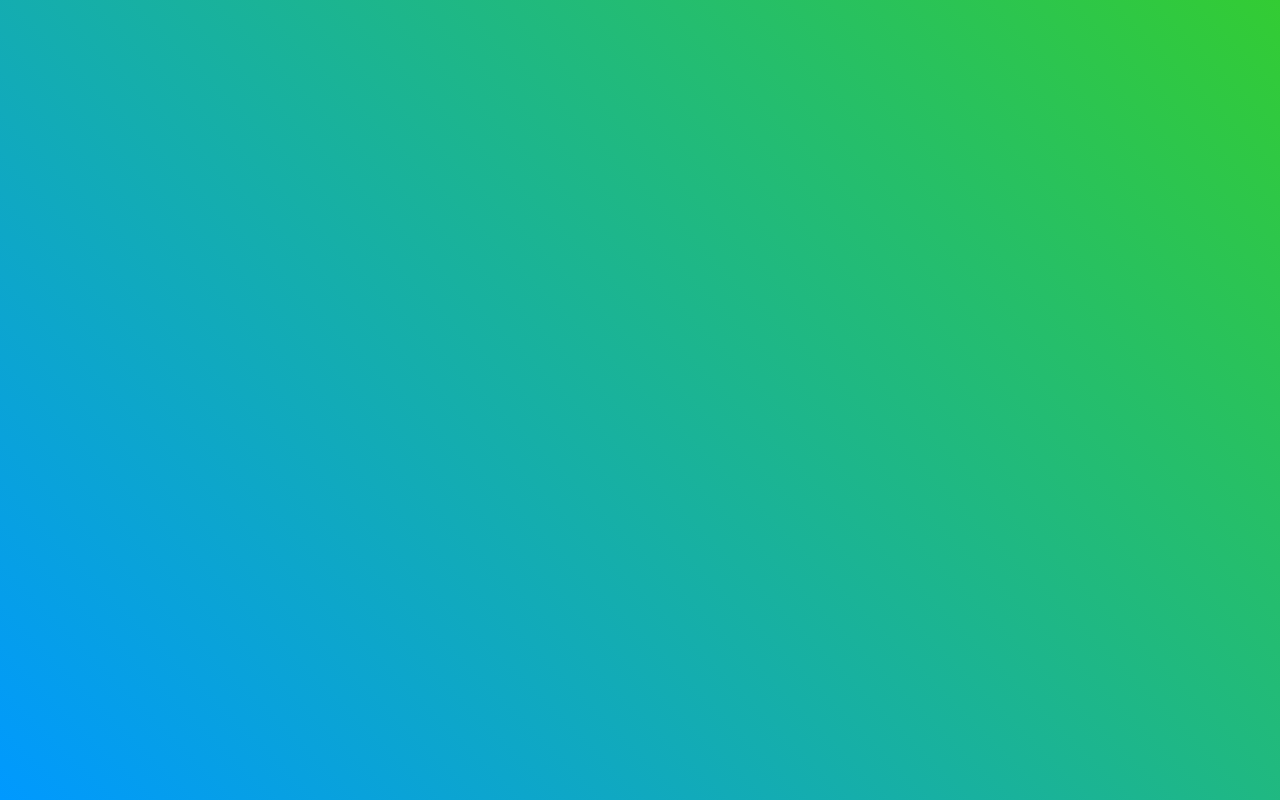
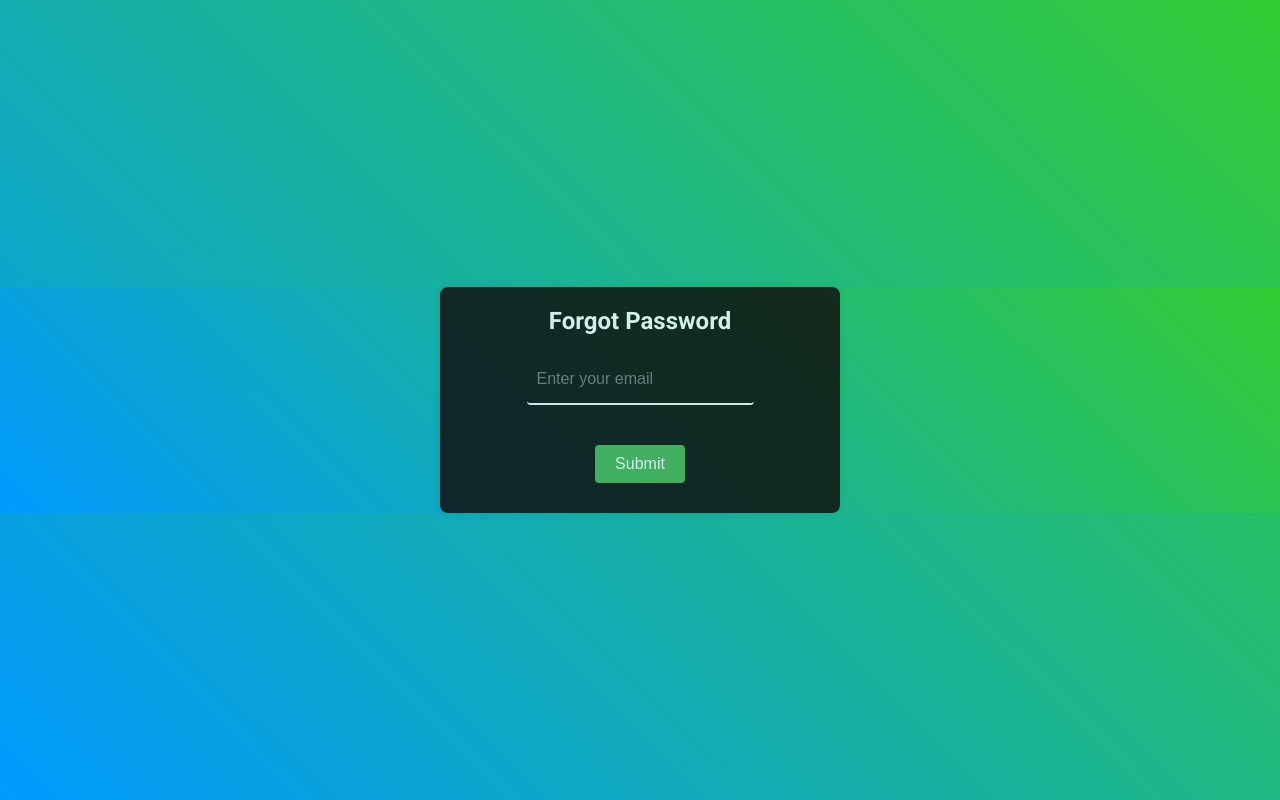
Before and after one commit to Nilushiya/Image_Pdf_Store_App-frontend, a React (Create React App) app: page /forgotPassword in a window 1280 px wide. Before the commit this address had no page. Built offline with nearby package versions, Linux system fonts and the light colour scheme.

Commit message:
forgot mail send success fully

```diff
--- a/src/App.js
+++ b/src/App.js
@@ -4,6 +4,8 @@ import Login from './Pages/Login';
 import Home from './Pages/Home';
 import Register from './Pages/Register';
 import { ToastContainer } from 'react-toastify';
+import ForgotPassword from './Pages/ForgotPassword';
+import ResetPassword from './Pages/ResetPassword';
 
 function App() {
   return (
@@ -14,6 +16,8 @@ function App() {
           <Route path='/' element={<Home />}/>
           <Route path='/login' element={<Login />}/>
           <Route path='/register' element={<Register />}/>
+          <Route path='/forgotPassword' element={<ForgotPassword />}/>
+          <Route path='/resetPassword' element={<ResetPassword />}/>
 
         </Routes>
        </BrowserRouter>
--- a/src/Components/Style/Login.css
+++ b/src/Components/Style/Login.css
@@ -11,8 +11,20 @@
     justify-content: center;
     align-items: center;
   }
-
-  .login-form h2 {
+  .forgot-password-form{
+    max-width: 400px;
+    margin: auto;
+    padding: 20px;
+    background-color: #0f0808;
+    border-radius: 8px;
+    box-shadow: 0 0 10px rgba(0, 0, 0, 0.1);
+    opacity: 80%;
+    display: flex;
+    flex-direction: column;
+    justify-content: center;
+    align-items: center;
+  }
+   h2 {
     text-align: center;
     margin-bottom: 20px;
     color: white;
@@ -27,8 +39,8 @@
     margin-bottom: 5px;
   }
 
-  .login-form input[type="text"],
-  .login-form input[type="password"] {
+  input[type="text"],
+   input[type="password"] {
     height: 50px;
     padding: 10px;
     font-size: 16px;
--- a/src/Contaxt/UserContaxt.jsx
+++ b/src/Contaxt/UserContaxt.jsx
@@ -4,6 +4,27 @@ import {jwtDecode} from 'jwt-decode';
 import React, { createContext, useContext, useEffect, useState } from 'react';
 
 const BASE_URL = 'http://localhost:4000/api';
+
+
+
+
+
+
+export const requestPasswordReset = async (data) => {
+  try {
+    const response = await axios.post(`${BASE_URL}/user/request-password-reset`, data);
+    console.log("response : ",response.data);
+    return response
+  }
+  catch (error) {
+    console.error("Error:", error);
+  }
+};
+
+export const resetPassword = async (data) => {
+  return await axios.post(`${BASE_URL}/user/reset-password`, data);
+};
+
 
 
 // Register
--- /dev/null
+++ b/src/Pages/ForgotPassword.jsx
@@ -0,0 +1,87 @@
+import React, { useState } from 'react';
+import { toast, ToastContainer } from 'react-toastify';
+import { requestPasswordReset } from '../Contaxt/UserContaxt';
+import '../Components/Style/Login.css';
+import 'react-toastify/dist/ReactToastify.css';
+
+const ForgotPassword = () => {
+  const [email, setEmail] = useState('');
+  const [error, setError] = useState({});
+
+  const validateEmail = (email) => {
+    let error = {};
+
+    if (!email.trim()) {
+      error.email = 'Email is required';
+    } else if (!/\S+@\S+\.\S+/.test(email)) {
+      error.email = 'Email address is invalid';
+    }
+
+    return error;
+  };
+
+  const handleSubmit = async (e) => {
+    e.preventDefault();
+    const validateForm = validateEmail(email);
+    if (Object.keys(validateForm).length === 0) {
+      try {
+        const response = await requestPasswordReset({ email });
+        if (response.data.success) {
+          toast.success('Password reset link sent to your email', {
+            autoClose: 5000,
+            hideProgressBar: false,
+            closeOnClick: true,
+            pauseOnHover: true,
+            draggable: true,
+            progress: undefined,
+          });
+        } else {
+          toast.error(response.data.error, {
+            autoClose: 5000,
+            hideProgressBar: false,
+            closeOnClick: true,
+            pauseOnHover: true,
+            draggable: true,
+            progress: undefined,
+          });
+        }
+      } catch (error) {
+        toast.error('Failed to send password reset email. Please try again later.', {
+          autoClose: 5000,
+          hideProgressBar: false,
+          closeOnClick: true,
+          pauseOnHover: true,
+          draggable: true,
+          progress: undefined,
+        });
+      }
+    } else {
+      setError(validateForm);
+    }
+  };
+
+  return (
+    <div className="forgot-password-form">
+      <h2>Forgot Password</h2>
+      <form onSubmit={handleSubmit}>
+        <div className="form-group">
+          <input
+            type="text"
+            name="email"
+            value={email}
+            onChange={(e) => {
+              setEmail(e.target.value);
+              setError({});
+            }}
+            placeholder="Enter your email"
+          />
+          {error.email && <div className="error">{error.email}</div>}
+        </div>
+        <button type="submit" className="btn">Submit</button>
+      </form>
+      <ToastContainer />
+    </div>
+  );
+};
+
+export default ForgotPassword;
--- a/src/Pages/Login.jsx
+++ b/src/Pages/Login.jsx
@@ -129,7 +129,7 @@ const Login = () => {
         <p>Already  don't have an account? <Link to="/register" className="signup">Signup</Link></p>
       </div>
       <div className="loginpass">
-      <Link to="/" className="forgot_password"><p>forgot password?</p></Link>
+      <Link to="/forgotPassword" className="forgot_password"><p>forgot password?</p></Link>
       </div>
     </div>
   );
--- a/src/Pages/Register.jsx
+++ b/src/Pages/Register.jsx
@@ -9,7 +9,7 @@ const Register = () => {
 const navigate = useNavigate();
 const [formData, setFormData] = useState({
 user_name: '',
-user_address: '', // Simplified address field
+user_address: '',
 phone_no: '',
 email: '',
 password: ''
--- /dev/null
+++ b/src/Pages/ResetPassword.jsx
@@ -0,0 +1,116 @@
+import React, { useState } from 'react';
+import { toast } from 'react-toastify';
+import { resetPassword } from '../Contaxt/UserContaxt';
+import { useParams, useNavigate } from 'react-router-dom';
+import login from '../Components/Style/Login.css';
+
+const ResetPassword = () => {
+  const { token } = useParams();
+  const navigate = useNavigate();
+  const [formData, setFormData] = useState({
+    password: '',
+    confirmPassword: ''
+  });
+
+  const [errors, setErrors] = useState({});
+
+  const handleChange = (e) => {
+    const { name, value } = e.target;
+    setFormData({
+      ...formData,
+      [name]: value
+    });
+  };
+
+  const handleSubmit = async (e) => {
+    e.preventDefault();
+    const validationErrors = validateForm(formData);
+    if (Object.keys(validationErrors).length === 0) {
+      try {
+        const response = await resetPassword({ ...formData, token });
+        if(response.data.success){
+          toast.success('Password reset successful', {
+            autoClose: 2000,
+            hideProgressBar: false,
+            closeOnClick: true,
+            pauseOnHover: true,
+            draggable: true,
+            progress: undefined
+          });
+          setTimeout(() => {
+            navigate('/login');
+          }, 1500);
+        } else {
+          toast.error(response.data.error, {
+            autoClose: 2000,
+            hideProgressBar: false,
+            closeOnClick: true,
+            pauseOnHover: true,
+            draggable: true,
+            progress: undefined
+          });
+        }
+      } catch (error) {
+        toast.error('Failed to reset password. Please try again later.', {
+          autoClose: 2000,
+          hideProgressBar: false,
+          closeOnClick: true,
+          pauseOnHover: true,
+          draggable: true,
+          progress: undefined
+        });
+      }
+    } else {
+      setErrors(validationErrors);
+    }
+  };
+
+  const validateForm = (data) => {
+    let errors = {};
+
+    if (!data.password.trim()) {
+      errors.password = 'Password is required';
+    } else if (data.password.length < 6) {
+      errors.password = 'Password must be at least 6 characters';
+    }
+
+    if (!data.confirmPassword.trim()) {
+      errors.confirmPassword = 'Confirm password is required';
+    } else if (data.password !== data.confirmPassword) {
+      errors.confirmPassword = 'Passwords do not match';
+    }
+
+    return errors;
+  };
+
+  return (
+    <div className="reset-password-form">
+      <h2>Reset Password</h2>
+      <form onSubmit={handleSubmit}>
+        <div className="form-group">
+          <input
+            type="password"
+            name="password"
+            value={formData.password}
+            onChange={handleChange}
+            placeholder="New Password"
+          />
+          {errors.password && <div className="error">{errors.password}</div>}
+        </div>
+        <div className="form-group">
+          <input
+            type="password"
+            name="confirmPassword"
+            value={formData.confirmPassword}
+            onChange={handleChange}
+            placeholder="Confirm Password"
+          />
+          {errors.confirmPassword && <div className="error">{errors.confirmPassword}</div>}
+        </div>
+        <button type="submit" className="btn">Reset Password</button>
+      </form>
+    </div>
+  );
+};
+
+export default ResetPassword;
```
